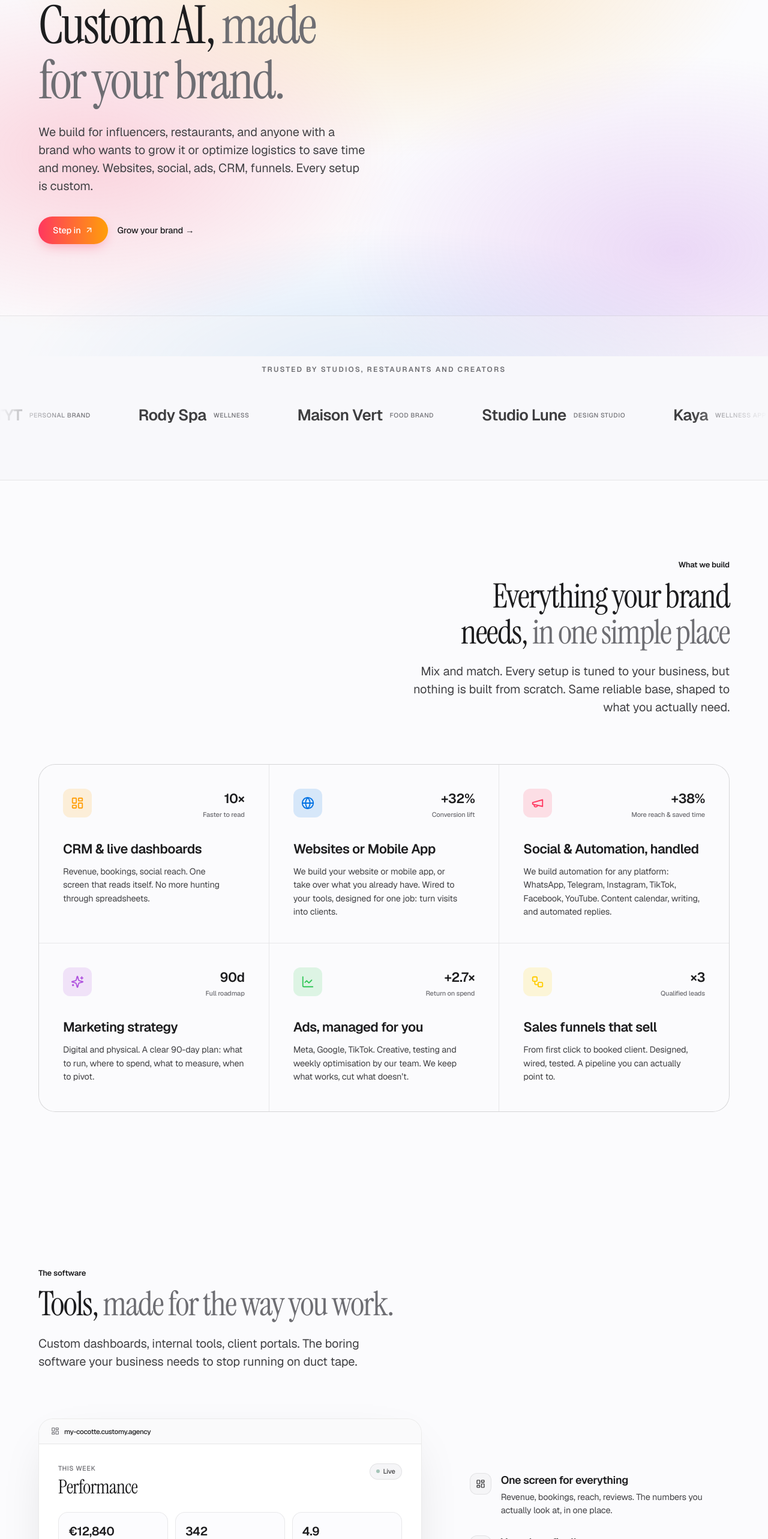
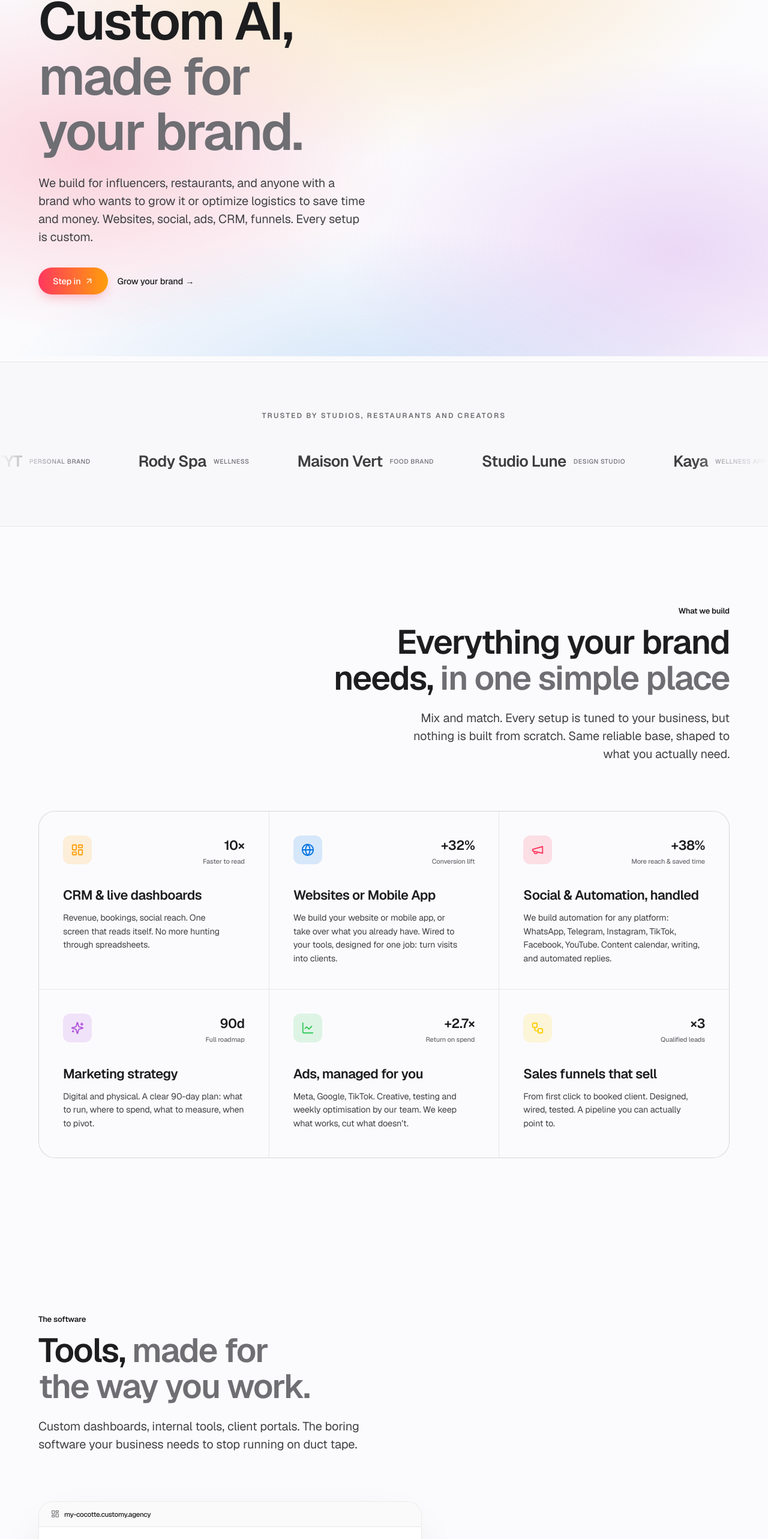
Before and after one commit to JulienRousset/customify, a React (Vite) app: page / in a window 1280 px wide. Shown: the part 206-2772 px from the top of the page at 60% size. Built offline with nearby package versions, Linux system fonts and the light colour scheme; no server answers.

Commit message:
style: revert display titles to sans-serif

```diff
--- a/src/index.css
+++ b/src/index.css
@@ -100,22 +100,22 @@
   }
 
   .display-1 {
-    font-family: 'Instrument Serif', ui-serif, Georgia, serif;
-    font-weight: 400;
+    font-family: 'Geist', ui-sans-serif, system-ui, sans-serif;
+    font-weight: 600;
     font-size: clamp(2.75rem, 7vw, 5.5rem);
     line-height: 1.05;
     letter-spacing: -0.035em;
   }
   .display-2 {
-    font-family: 'Instrument Serif', ui-serif, Georgia, serif;
-    font-weight: 400;
+    font-family: 'Geist', ui-sans-serif, system-ui, sans-serif;
+    font-weight: 600;
     font-size: clamp(2rem, 4.5vw, 3.5rem);
     line-height: 1.08;
     letter-spacing: -0.03em;
   }
   .display-3 {
-    font-family: 'Instrument Serif', ui-serif, Georgia, serif;
-    font-weight: 400;
+    font-family: 'Geist', ui-sans-serif, system-ui, sans-serif;
+    font-weight: 600;
     font-size: clamp(1.5rem, 2.5vw, 2rem);
     line-height: 1.15;
     letter-spacing: -0.022em;
```
